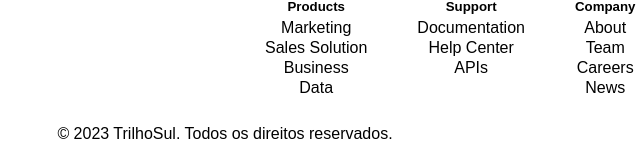
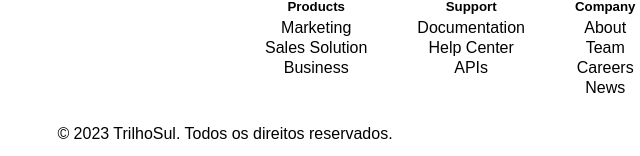
Before and after one commit to JPBervalt/TrilhoSulInstitucional-PEX1, a plain HTML site: page index.html in a window 1280 px wide. Shown: the part 725-881 px from the top of the page, 415-1055 px from the left. Drawn offline with nearby package versions, Linux system fonts and the light colour scheme.

Commit message:
Remoção de conteúdo
Remoção da tag Data do footer.

```diff
--- a/index.html
+++ b/index.html
@@ -49,7 +49,7 @@
                     <a href="#">Marketing</a>
                     <a href="#">Sales Solution</a>
                     <a href="#">Business</a>
-                    <a href="#">Data</a>
+
                 </div>
                 <div class="footer-nav-section">
                     <h5>Support</h5>
```
